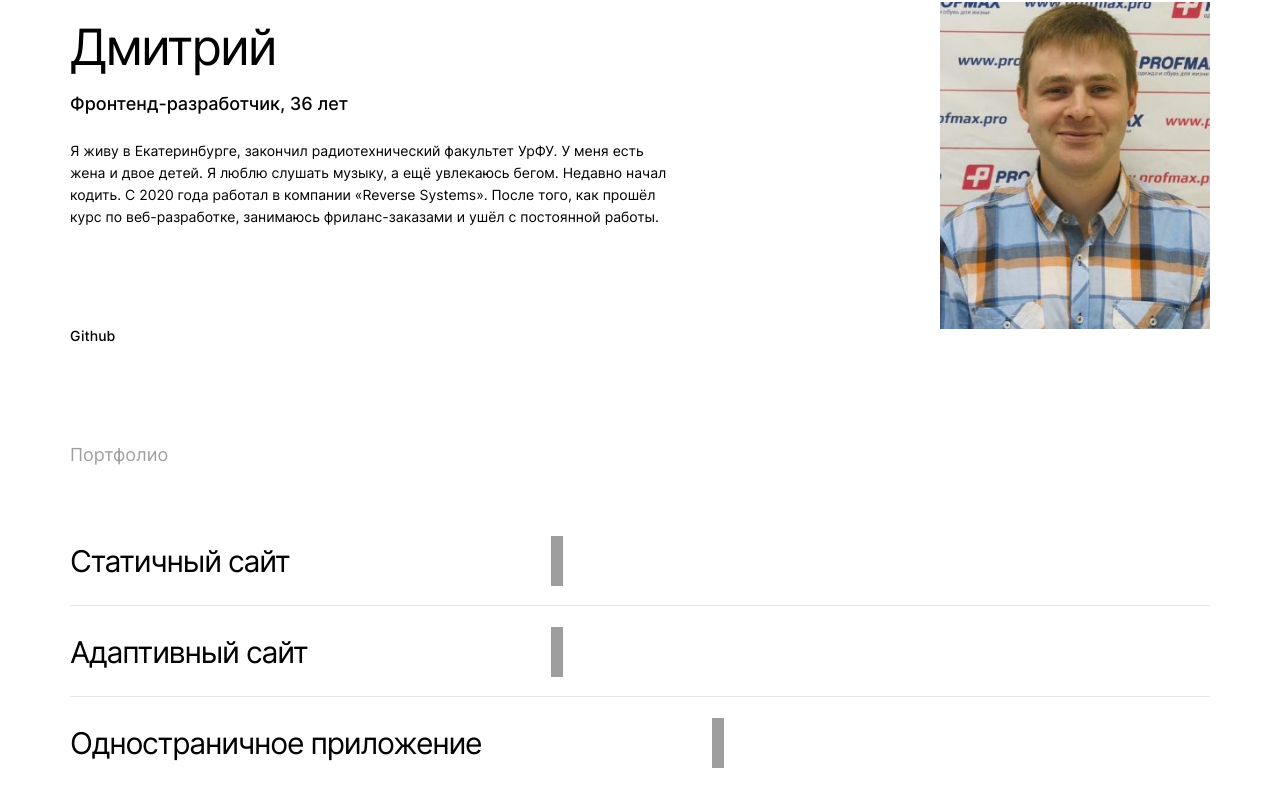
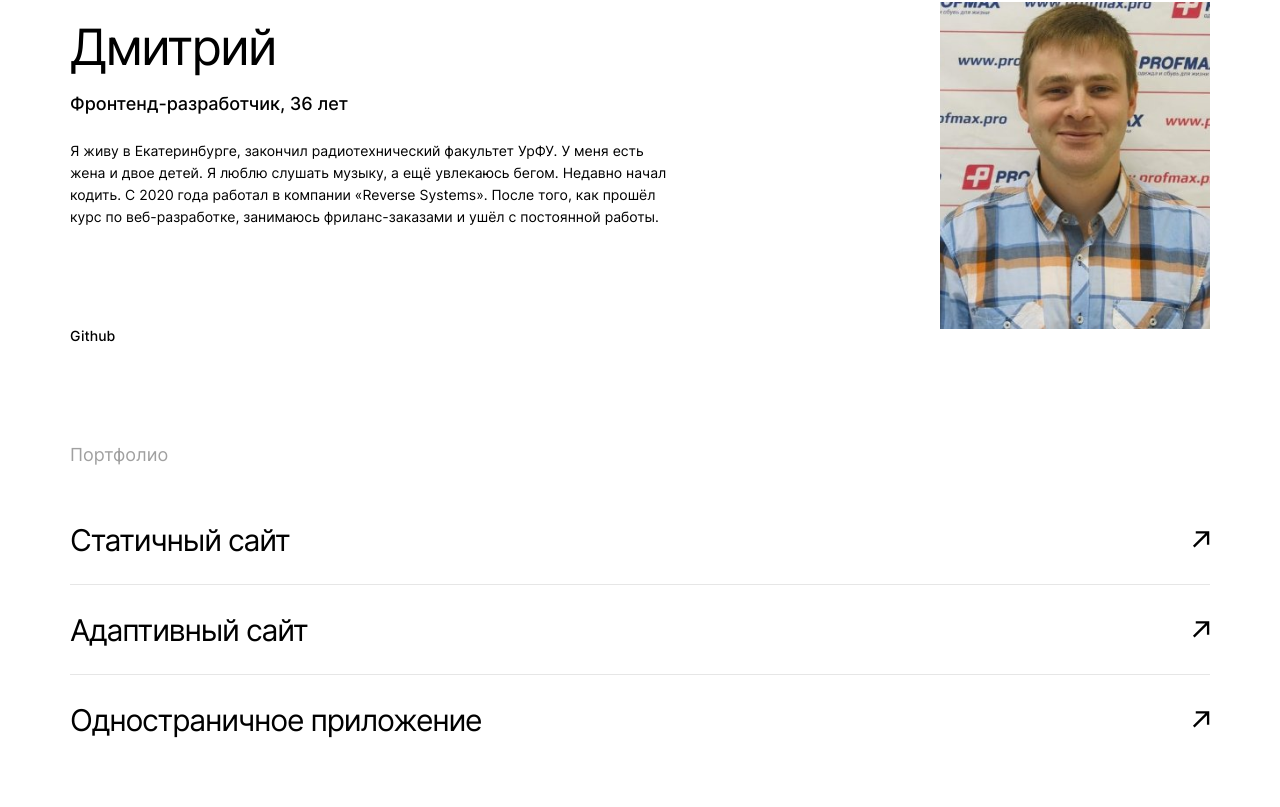
Before and after one commit to gatalsky-dv/movies-explorer-frontend, a React (Create React App) app: page / in a window 1280 px wide. Shown: the part 2116-2923 px from the top of the page. Built offline with nearby package versions, Linux system fonts and the light colour scheme; grey boxes are pictures that could not be loaded.

Commit message:
Portfolio add link

```diff
--- a/src/components/Main/AboutMe/AboutMe.css
+++ b/src/components/Main/AboutMe/AboutMe.css
@@ -183,7 +183,7 @@
   .aboutme__github {
     min-width: 292px;
     min-height: 17px;
-    margin: 0 0 91px 50px;
+    margin: 0 0 90px 50px;
     font-size: 14px;
     line-height: 17px;
   }
--- a/src/components/Main/Portfolio/Portfolio.css
+++ b/src/components/Main/Portfolio/Portfolio.css
@@ -57,7 +57,7 @@
 }
 
 .portfolio__list {
-  margin: 20px auto 0 auto;
+  margin: 10px auto 0 auto;
 }
 
 @media screen and (min-width: 320px) {
@@ -71,7 +71,7 @@
   .portfolio__list {
     min-height: 370px;
     min-width: 668px;
-    margin-top: 30px;
+    margin: 10px 50px 0 50px;
   }
 }
 
@@ -79,6 +79,7 @@
   .portfolio__list {
     min-height: 405px;
     min-width: 1140px;
+    margin: 10px 70px 0 70px;
   }
 }
 
@@ -97,8 +98,9 @@
 
 @media screen and (min-width: 768px) {
   .portfolio__block {
-    min-height: 90px;
+    max-height: 90px;
     min-width: 668px;
+    margin: 0;
   }
 }
 
@@ -120,20 +122,20 @@
 @media screen and (min-width: 320px) {
   .portfolio__link {
     min-width: 250px;
-    min-height: 28px;
+    max-height: 28px;
     font-size: 18px;
     line-height: 28px;
-    margin: auto 24px 19px 0;
+    margin: 10px 24px 19px 0;
   }
 }
 
 @media screen and (min-width: 768px) {
   .portfolio__link {
-    max-width: 207px;
+    min-width: 641px;
     min-height: 50px;
     font-size: 28px;
     line-height: 50px;
-    margin: auto 434px 19px 0;
+    margin: 20px auto 19px 0;
   }
 }
 
@@ -142,7 +144,6 @@
     max-width: 880px;
     min-height: 50px;
     font-size: 30px;
-    margin: auto 231px 19px 0;
   }
 }
 
@@ -160,20 +161,19 @@
 
 @media screen and (min-width: 768px) {
   .portfolio__img {
-    max-width: 207px;
-    min-height: 50px;
-    font-size: 28px;
-    line-height: 50px;
-    margin: auto 434px 19px 0;
+    background-image: url(../../../images/strelka-768.svg);
+    width: 16px;
+    height: 16px;
+    margin: auto 0 auto auto;
   }
 }
 
 @media screen and (min-width: 1280px) {
   .portfolio__img {
-    max-width: 880px;
-    min-height: 50px;
-    font-size: 30px;
-    margin: auto 231px 19px 0;
+    background-image: url(../../../images/strelka-1280.svg);
+    width: 18px;
+    height: 17px;
+    margin: auto 0 auto auto;
   }
 }
 
--- a/src/components/Main/Portfolio/Portfolio.js
+++ b/src/components/Main/Portfolio/Portfolio.js
@@ -7,18 +7,18 @@ export default function Portfolio({ email }) {
       <h4 className="portfolio__name">Портфолио</h4>
       <nav className="portfolio__list">
         <div className="portfolio__block">
-          <a href="https://github.com/gatalsky-dv/movies-explorer-frontend/tree/level-2" className="portfolio__link">Статичный сайт</a>
-          <a href="https://github.com/gatalsky-dv/movies-explorer-frontend/tree/level-2" className="portfolio__img" />
+          <a href="https://github.com/gatalsky-dv/how-to-learn" className="portfolio__link">Статичный сайт</a>
+          <a href="https://github.com/gatalsky-dv/how-to-learn" className="portfolio__img" />
         </div>
         <div className="line portfolio__line"></div>
         <div className="portfolio__block">
-          <a href="https://github.com/gatalsky-dv/movies-explorer-frontend/tree/level-2" className="portfolio__link">Адаптивный сайт</a>
-          <a href="https://github.com/gatalsky-dv/movies-explorer-frontend/tree/level-2" className="portfolio__img" />
+          <a href="https://github.com/gatalsky-dv/russian-travel" className="portfolio__link">Адаптивный сайт</a>
+          <a href="https://github.com/gatalsky-dv/russian-travel" className="portfolio__img" />
         </div>
         <div className="line portfolio__line"></div>
         <div className="portfolio__block">
-          <a href="https://github.com/gatalsky-dv/movies-explorer-frontend/tree/level-2" className="portfolio__link">Одностраничное приложение</a>
-          <a href="https://github.com/gatalsky-dv/movies-explorer-frontend/tree/level-2" className="portfolio__img" />
+          <a href="https://github.com/gatalsky-dv/react-mesto-api-full" className="portfolio__link">Одностраничное приложение</a>
+          <a href="https://github.com/gatalsky-dv/react-mesto-api-full" className="portfolio__img" />
         </div>
       </nav>
 
```
Also changed, not shown: src/images/strelka-1280.svg (added), src/images/strelka-768.svg (added).
